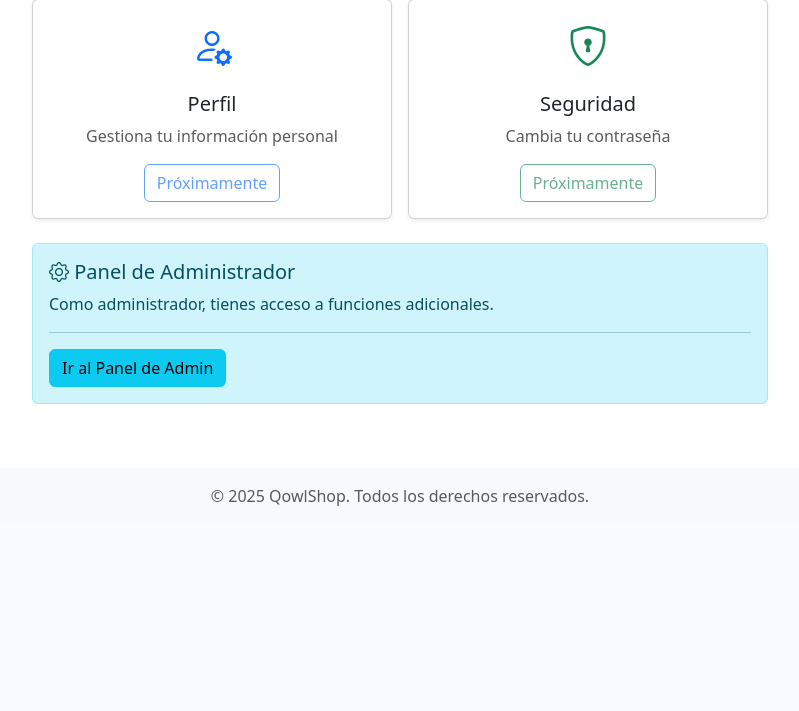
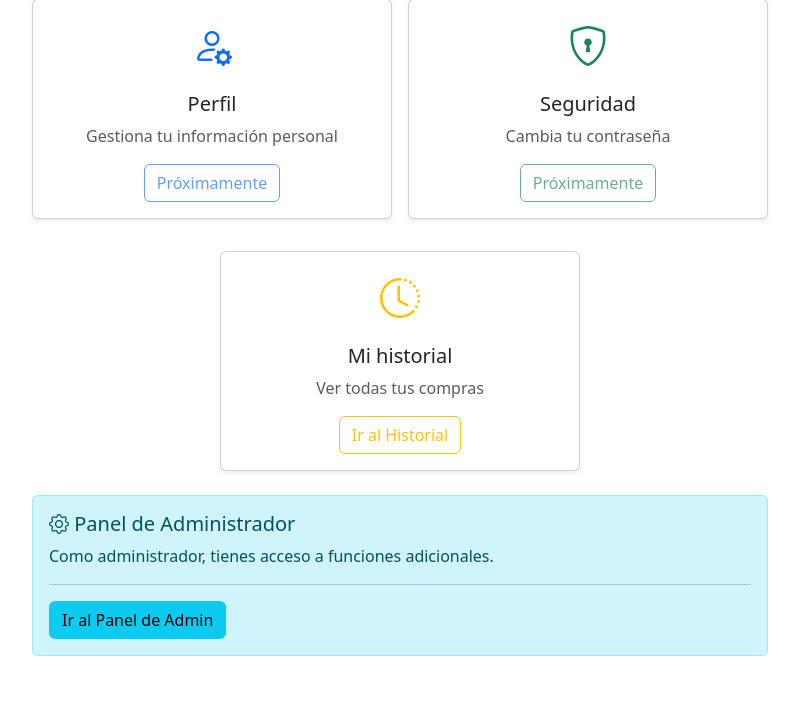
Before and after one commit to ElErick-MG/QowlShop, a Flask app: page /dashboard in a window 1280 px wide. Shown: the part 418-1129 px from the top of the page, without its empty margins (240-1039 px from the left). Before the commit the page ends 924 px from the top, so only its background shows below. Run offline with Flask 3, Linux system fonts and the light colour scheme; a user stored in the database is signed in; data comes from the database, SQL or seed files in the repository; both versions use the stored data as it was after the commit; data that the repository does not hold is empty.

Commit message:
Add historial_compras module and other changes

```diff
--- a/app.py
+++ b/app.py
@@ -29,12 +29,14 @@ def create_app(config_name='development'):
     from modules.orders import orders_bp
     from modules.cart import cart_bp
     from modules.main import main_bp
+    from modules.historial_compras import historial_bp
 
     app.register_blueprint(auth_bp)
     app.register_blueprint(products_bp)
     app.register_blueprint(orders_bp)
     app.register_blueprint(cart_bp)
     app.register_blueprint(main_bp)
+    app.register_blueprint(historial_bp)
 
     # Registrar filtros de plantillas personalizados
     register_template_filters(app)
--- /dev/null
+++ b/modules/historial_compras/__init__.py
@@ -0,0 +1,6 @@
+"""
+Módulo principal
+"""
+from modules.historial_compras.routes import historial_bp
+
+__all__ = ['historial_bp']
--- a/modules/main/templates/main/dashboard.html
+++ b/modules/main/templates/main/dashboard.html
@@ -74,6 +74,21 @@
                     </div>
                 </div>
             </div>
+            <!-- Acceso: Mi historial de compras -->
+            <div class="row g-3 mt-3">
+                <div class="col-md-6 mx-auto">
+                    <div class="card shadow-sm h-100">
+                        <div class="card-body text-center">
+                            <a href="{{ url_for('historial.index') }}" class="text-decoration-none text-dark">
+                                <i class="bi bi-clock-history fs-1 text-warning"></i>
+                                <h5 class="mt-3">Mi historial</h5>
+                                <p class="text-muted">Ver todas tus compras</p>
+                                <button class="btn btn-outline-warning">Ir al Historial</button>
+                            </a>
+                        </div>
+                    </div>
+                </div>
+            </div>
 
             {% if current_user.is_admin() %}
             <div class="alert alert-info mt-4">
```
Also changed, not shown: modules/historial_compras/routes.py (added, +18 -0 lines), modules/historial_compras/templates/historial.html (added, +35 -0 lines), instance/qowlshop.db, modules/historial_compras/models.py (added), 1 other file.
